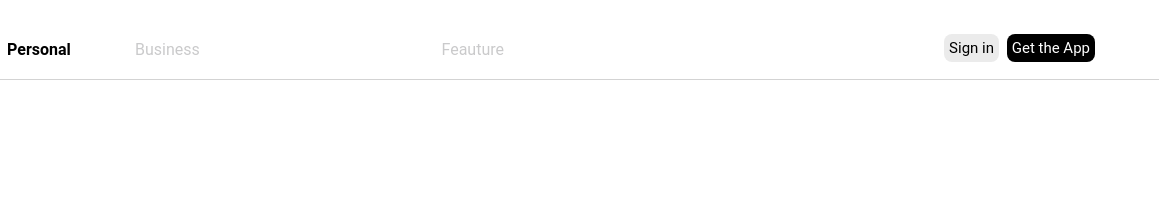
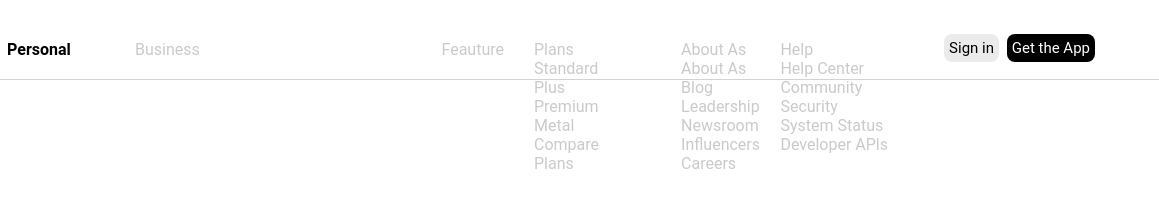
Before and after one commit to estefansilvi/js-html-css-revolut, a plain HTML site: page index.html in a window 1280 px wide. Shown: the full height of the page, 121-1280 px from the left. Drawn offline with nearby package versions, Linux system fonts and the light colour scheme.

Commit message:
struttura navbar completa e funzionante

```diff
--- a/index.html
+++ b/index.html
@@ -49,46 +49,33 @@
               </ul>
             </li>
           </ul>
-          <ul class=" inline-block list-style-type-none">
-            <li></li>
-            <li></li>
-            <li></li>
-            <li></li>
-          </ul>
-          <ul class=" inline-block list-style-type-none">
-            <li></li>
-            <li></li>
-            <li></li>
-            <li></li>
-          </ul>
-          <ul class=" inline-block list-style-type-none">
-            <li></li>
-            <li></li>
-            <li></li>
-            <li></li>
-          </ul>
-
-        <span class="title-4 color-grey cursor mx-15">
+        <span class="title-4 color-grey cursor mx-15">Plans
           <ul class="plans list-style-type-none">
-            <li></li>
-            <li></li>
-            <li></li>
-            <li></li>
+            <li>Standard</li>
+            <li>Plus</li>
+            <li>Premium</li>
+            <li>Metal</li>
+            <li>Compare Plans</li>
           </ul>
         </span>
-        <span class="title-5 color-grey cursor mx-15">
+        <span class="title-5 color-grey cursor mx-15">About As
           <ul class="about-as list-style-type-none">
-            <li></li>
-            <li></li>
-            <li></li>
-            <li></li>
-          </ul></span>
-        <span class="title-6 color-grey cursor mx-15">
+            <li>About As</li>
+            <li>Blog</li>
+            <li>Leadership</li>
+            <li>Newsroom</li>
+            <li>Influencers</li>
+            <li>Careers</li>
+          </ul>
+        </span>
+
+        <span class="title-6 color-grey cursor mx-15">Help
           <ul class="help list-style-type-none">
-            <li></li>
-            <li></li>
-            <li></li>
-            <li></li>
+            <li>Help Center</li>
+            <li>Community</li>
+            <li>Security</li>
+            <li>System Status</li>
+            <li>Developer APls</li>
           </ul>
         </span>
         <button class="button-one cursor"type="button" name="button">Sign in</button>
```
